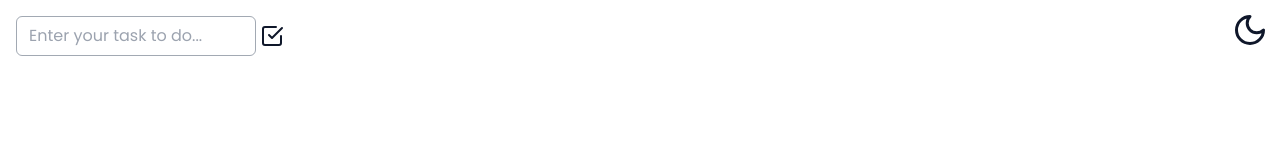
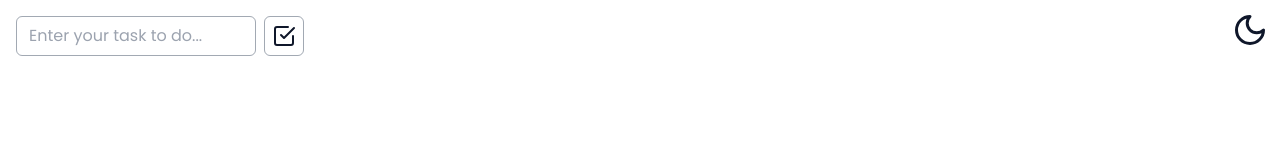
Before and after one commit to Humildeficador/to-do-project, a React (Vite) app: page / in a window 1280 px wide. Shown: the top 160 px of the page. Built offline with nearby package versions, Linux system fonts and the light colour scheme.

Commit message:
add style

```diff
--- a/src/components/Task/InsertNewTask/InsertNewTask.tsx
+++ b/src/components/Task/InsertNewTask/InsertNewTask.tsx
@@ -1,5 +1,5 @@
-import { ChangeEvent, KeyboardEvent } from "react"
-import { SquareCheckBig } from 'lucide-react'
+import { SquareCheckBig } from 'lucide-react';
+import { ChangeEvent, KeyboardEvent } from "react";
 
 interface InsertNewTaskProps {
   callback: () => void;
@@ -16,11 +16,11 @@ export function InsertNewTask({ callback, changeContent, text, placeholder = "En
   };
 
   return (
-    <div className="flex gap-1 h-10">
-      <div className="border-[1px] border-slate-600/50 rounded-md w-60 h-full content-center">
+    <div className="flex gap-2 h-10 w-72">
+      <div className="border border-slate-600/50 rounded-md w-10/12 h-full content-center">
         <input
           type="text"
-          className="bg-transparent outline-none pl-3 w-full"
+          className="bg-transparent outline-none pl-3"
           autoComplete="off"
           value={text}
           placeholder={placeholder}
@@ -28,7 +28,7 @@ export function InsertNewTask({ callback, changeContent, text, placeholder = "En
           onChange={changeContent}
         />
       </div>
-      <button className="h-full content-center" aria-label="Adicionar item" onClick={callback} >
+      <button className="border-slate-600/50 flex justify-center items-center border rounded-md w-10  hover:bg-slate-400/15 dark:hover:bg-slate-400/10" aria-label="Adicionar item" onClick={callback} >
         <SquareCheckBig />
       </button>
     </div>
```
